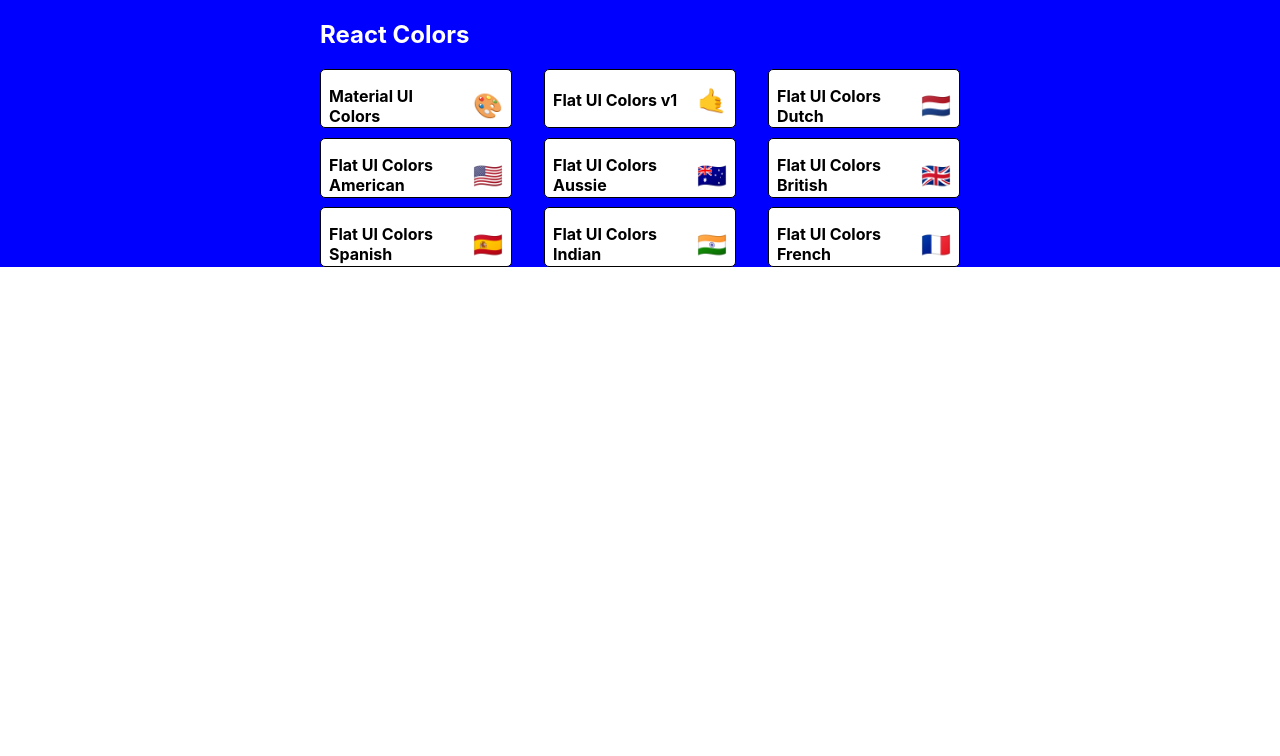
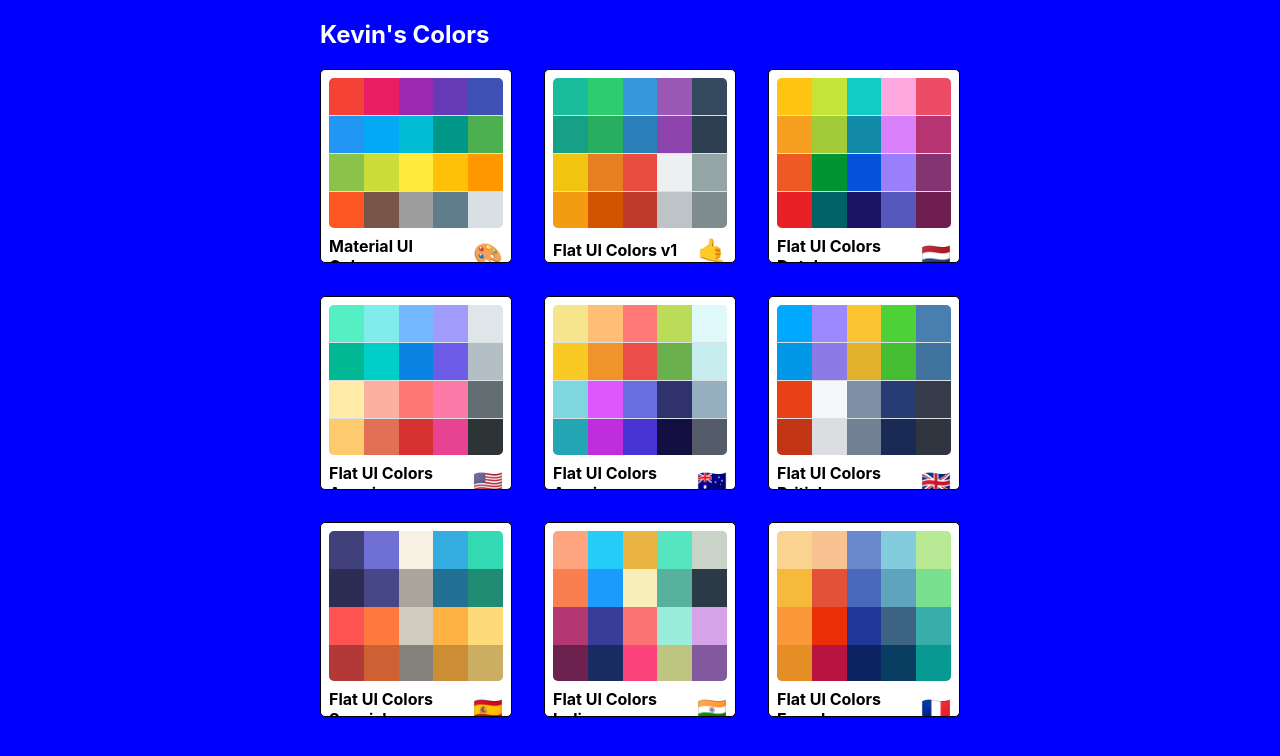
Before and after one commit to kevinapple/colors-app, a React (Create React App) app: page / in a window 1280 px wide. Shown: the top 756 px of the page. Built offline with nearby package versions, Linux system fonts and the light colour scheme.

Commit message:
Finish styling MiniPalette

```diff
--- a/package.json
+++ b/package.json
@@ -7,6 +7,7 @@
     "@material-ui/icons": "^4.2.1",
     "@material-ui/styles": "^4.3.0",
     "chroma-js": "^2.0.4",
+    "emoji-mart": "^2.11.1",
     "rc-slider": "^8.6.13",
     "react": "^16.9.0",
     "react-copy-to-clipboard": "^5.0.1",
--- a/src/App.js
+++ b/src/App.js
@@ -26,9 +26,6 @@
           )}
         />
       </Switch>
-      // <div>
-      //   <Palette palette={generatePalette(seedColors[4])}/>
-      // </div>
     );
   }
 }
--- a/src/MiniPalette.js
+++ b/src/MiniPalette.js
@@ -14,7 +14,11 @@
         }
     },
     colors:{
-        backgroundColor:"grey"
+        backgroundColor:"#dae1e4",
+        height:"150px",
+        width:"100%",
+        borderRadius:"5px",
+        overflow:"hidden"
     },
     title:{
         display:"flex",
@@ -29,15 +33,31 @@
     emoji:{
         marginLeft:"0.5rem",
         fontSize:"1.5rem"
+    },
+    miniColor: {
+        height:"25%",
+        width:"20%",
+        display:"inline-block",
+        margin:"0 auto",
+        position:"relative",
+        marginBottom:"-3.5px"
     }
 };
 
 function MiniPalette(props){
-    const {classes, paletteName, emoji} = props;
-
+    const {classes, paletteName, emoji, colors} = props;
+    const miniColorBoxes = colors.map(color =>(
+        <div
+            className={classes.miniColor}
+            style={{backgroundColor:color.color}}
+            key={color.name}
+        />
+    ));
     return(
         <div className={classes.root}>
-            <div className={classes.colors}/>
+            <div className={classes.colors}>
+                {miniColorBoxes}
+            </div>
             <h5 className={classes.title}>
                 {paletteName}<span className={classes.emoji}>{emoji}</span>
             </h5>
--- a/src/PaletteList.js
+++ b/src/PaletteList.js
@@ -6,7 +6,7 @@
 const styles = {
     root: {
         backgroundColor:"blue",
-        height:"100%",
+        height:"100vh",
         display:"flex",
         alignItems:"flex-start",
         justifyContent:"center"
@@ -40,7 +40,7 @@
             <div className={classes.root}>
                 <div className={classes.container}>
                     <nav className={classes.nav}>
-                        <h1>React Colors</h1>
+                        <h1>Kevin's Colors</h1>
                     </nav>
                     <div className={classes.palettes}>
                         {palettes.map(palette => (
```
Also changed, not shown: src/Test.js (deleted, +0 -13 lines), 1 other file (tests, documents, lock files or other folders).
